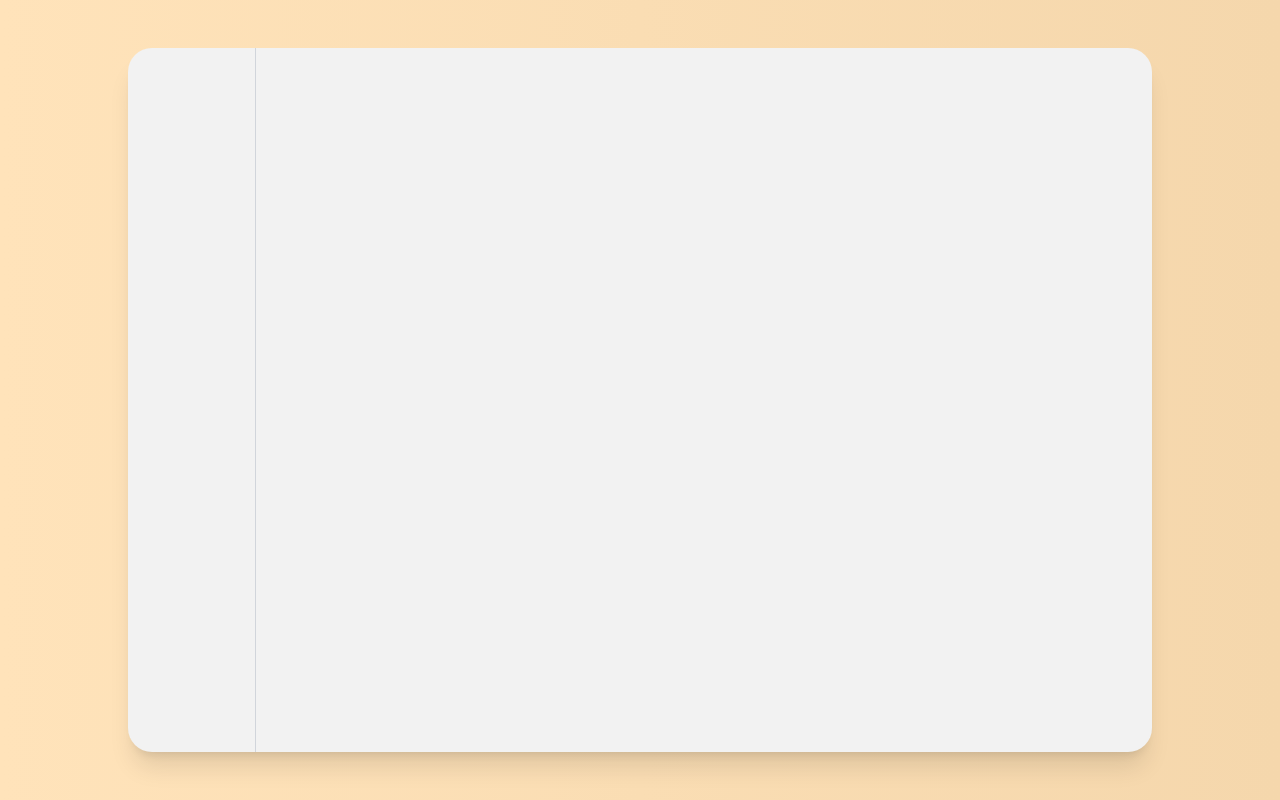
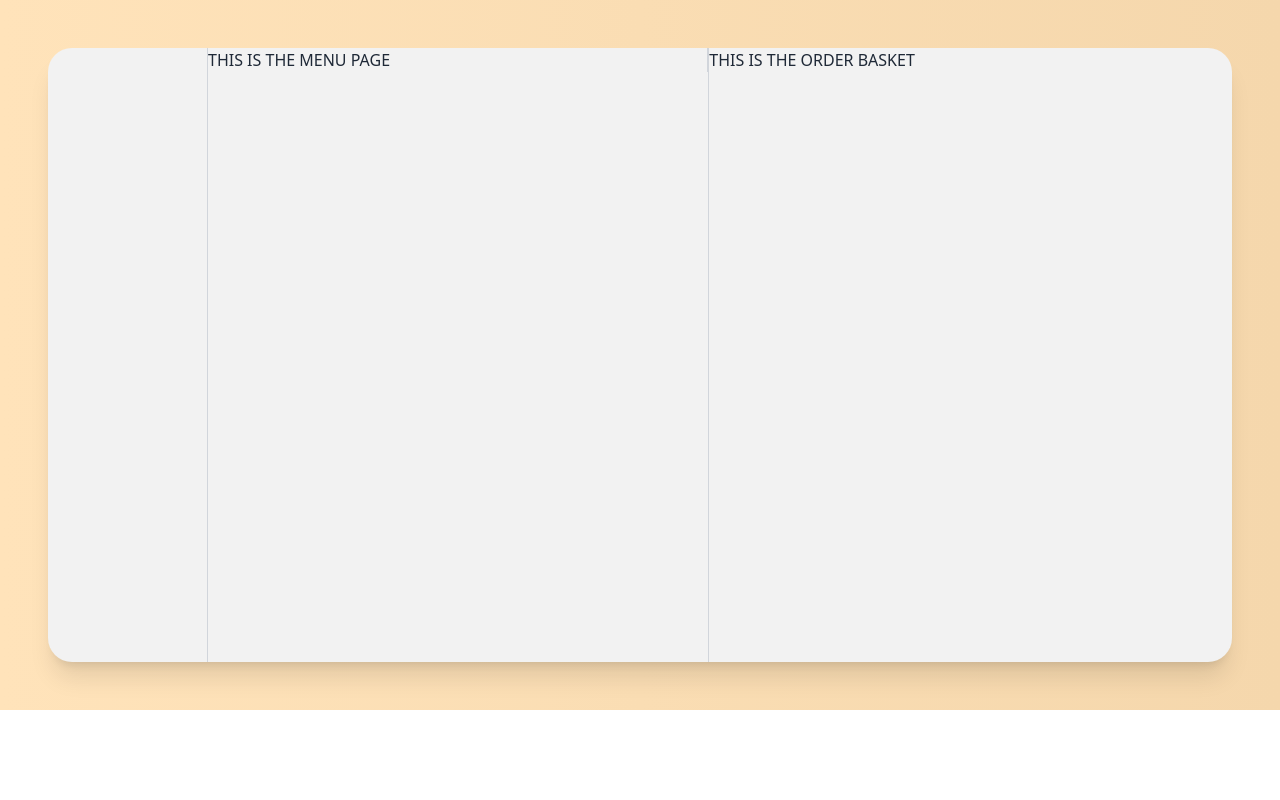
Before and after one commit to izabelaoska/mango-food-delivery, a React (Vite) app: page / in a window 1280 px wide. Built offline with nearby package versions, Linux system fonts and the light colour scheme.

Commit message:
fix: structure

```diff
--- a/src/App.tsx
+++ b/src/App.tsx
@@ -1,12 +1,7 @@
 import { Layout } from './components/layout/Layout'
-import { MainCard } from './components/MainCard/MainCard'
 
 function App() {
-  return (
-    <Layout>
-      <MainCard />
-    </Layout>
-  )
+  return <Layout />
 }
 
 export default App
--- a/src/components/MainCard/MainCard.tsx
+++ b/src/components/MainCard/MainCard.tsx
@@ -1,12 +1,19 @@
 import React from 'react'
 import { Navbar } from './Navbar'
+import { MenuPage } from './MenuPage'
+import { OrderBasket } from './OrderBasket'
 
 export const MainCard = () => {
   return (
     <div className="flex w-full h-full">
       <div className="flex flex-row w-full shadow-xl rounded-3xl bg-base-200">
         <Navbar />
-        <div className="flex-grow" />
+        <div className="flex-grow border-r border-gray-300">
+          <MenuPage />
+        </div>
+        <div className="flex-grow">
+          <OrderBasket />
+        </div>
       </div>
     </div>
   )
--- /dev/null
+++ b/src/components/MainCard/MenuPage.tsx
@@ -0,0 +1,7 @@
+export const MenuPage = () => {
+  return (
+    <div className="flex-grow border-r border-gray-300">
+      THIS IS THE MENU PAGE
+    </div>
+  )
+}
--- a/src/components/MainCard/Navbar.tsx
+++ b/src/components/MainCard/Navbar.tsx
@@ -1,6 +1,6 @@
 export const Navbar = () => {
   return (
-    <div className="flex flex-col w-32 border-r border-gray-300">
+    <div className="flex flex-col w-40 border-r border-gray-300">
       <div className="flex-grow mt-4 border-gray-300"></div>
     </div>
   )
--- /dev/null
+++ b/src/components/MainCard/OrderBasket.tsx
@@ -0,0 +1,3 @@
+export const OrderBasket = () => {
+  return <div className="">THIS IS THE ORDER BASKET</div>
+}
--- a/src/components/layout/Layout.tsx
+++ b/src/components/layout/Layout.tsx
@@ -3,10 +3,8 @@ import { MainCard } from '../MainCard/MainCard'
 
 export const Layout = () => {
   return (
-    <div className="w-screen h-screen bg-gradient-to-r from-[#FFE3BA] to-[#F5D7AC]">
-      <div className="h-full px-32 py-12">
-        <MainCard />
-      </div>
+    <div className="flex flex-col justify-center items-center w-screen h-[710px] bg-gradient-to-r from-[#FFE3BA] to-[#F5D7AC] p-12">
+      <MainCard />
     </div>
   )
 }
```
